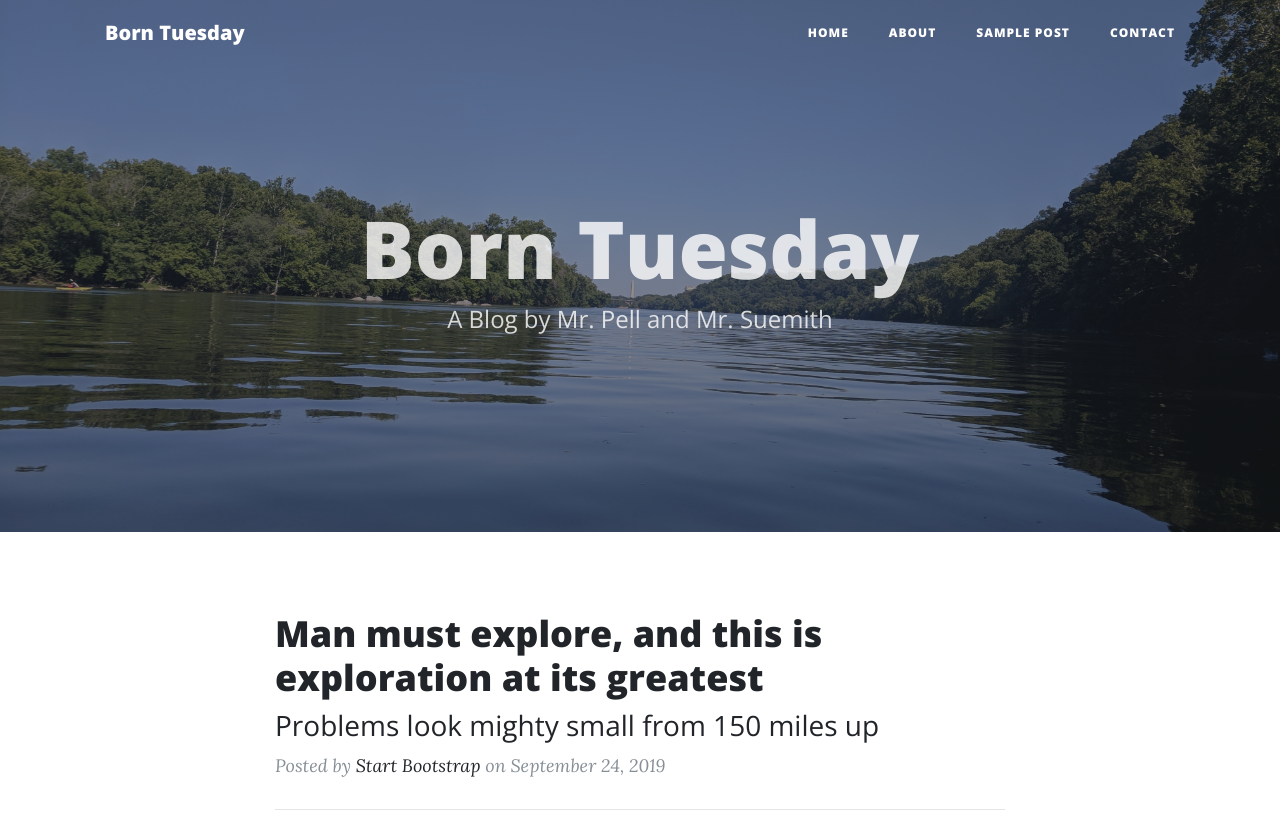
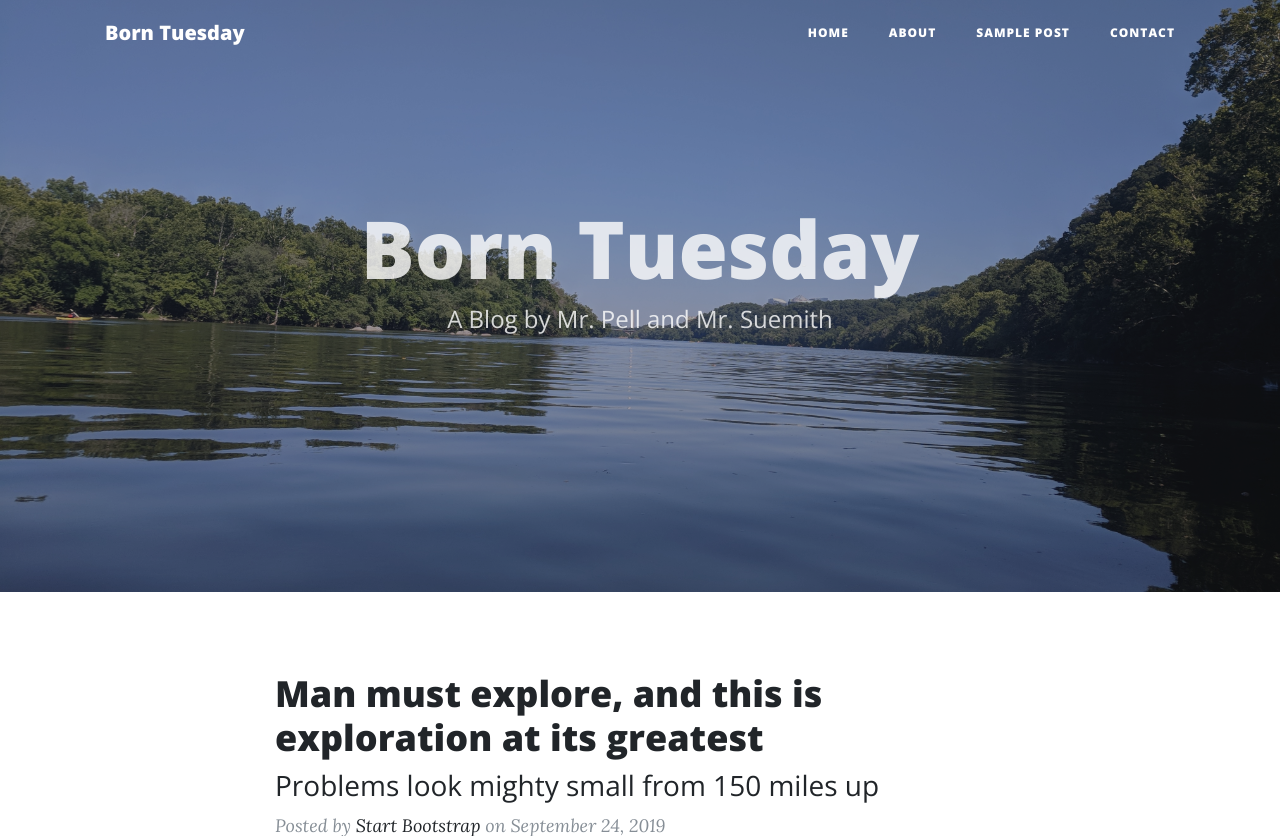
Before and after one commit to gsuemith/borntuesday-blog, a Flask app: page / in a window 1280 px wide. Shown: the top 836 px of the page. Run offline with Flask 2, Linux system fonts and the light colour scheme; some libraries are stand-ins or nearby versions.

```diff
--- a/borntuesday/static/css/clean-blog.css
+++ b/borntuesday/static/css/clean-blog.css
@@ -184,7 +184,7 @@ header.masthead .overlay {
   height: 100%;
   width: 100%;
   background-color: #212529;
-  opacity: 0.5;
+  opacity: 0.4;
 }
 
 header.masthead .page-heading,
--- a/borntuesday/templates/home.html
+++ b/borntuesday/templates/home.html
@@ -9,6 +9,8 @@
         <div class="site-heading">
           <h1>Born Tuesday</h1>
           <span class="subheading">A Blog by Mr. Pell and Mr. Suemith</span>
+          <br />
+          <br />
         </div>
       </div>
     </div>
```
